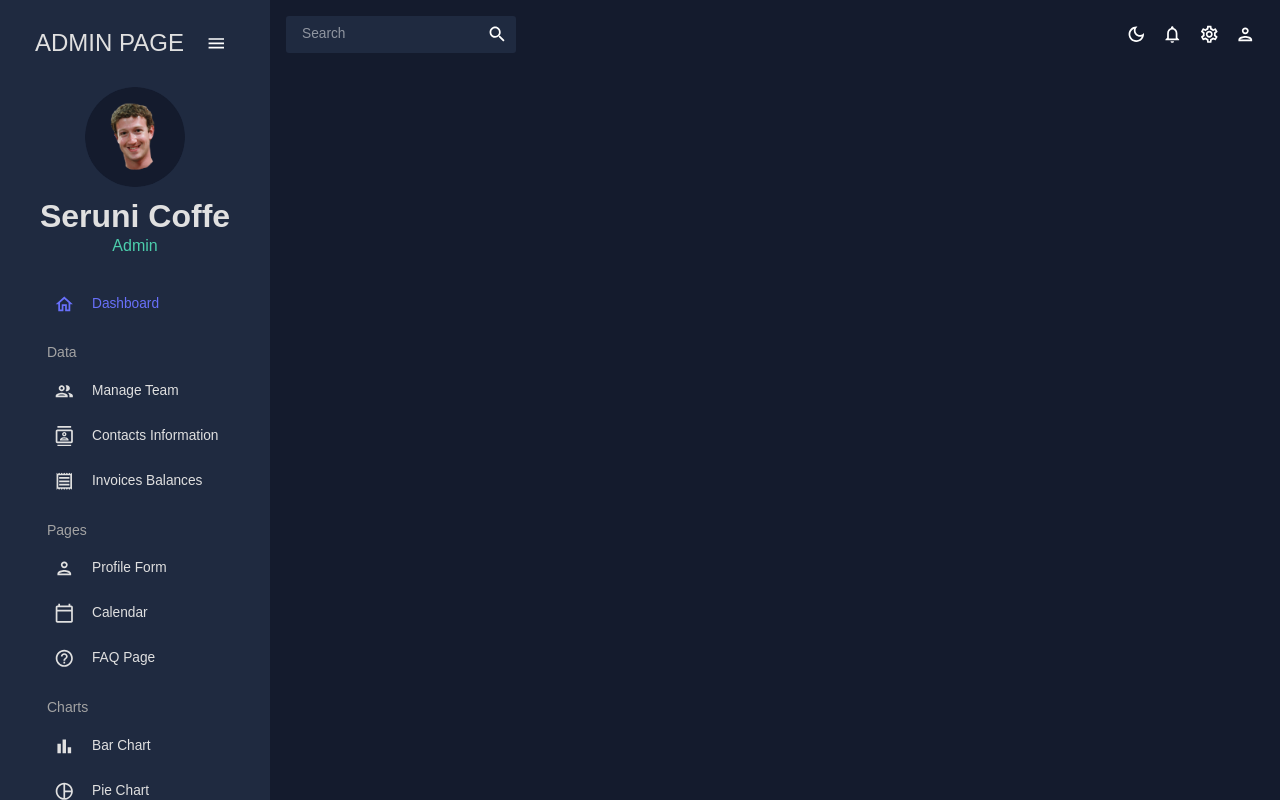
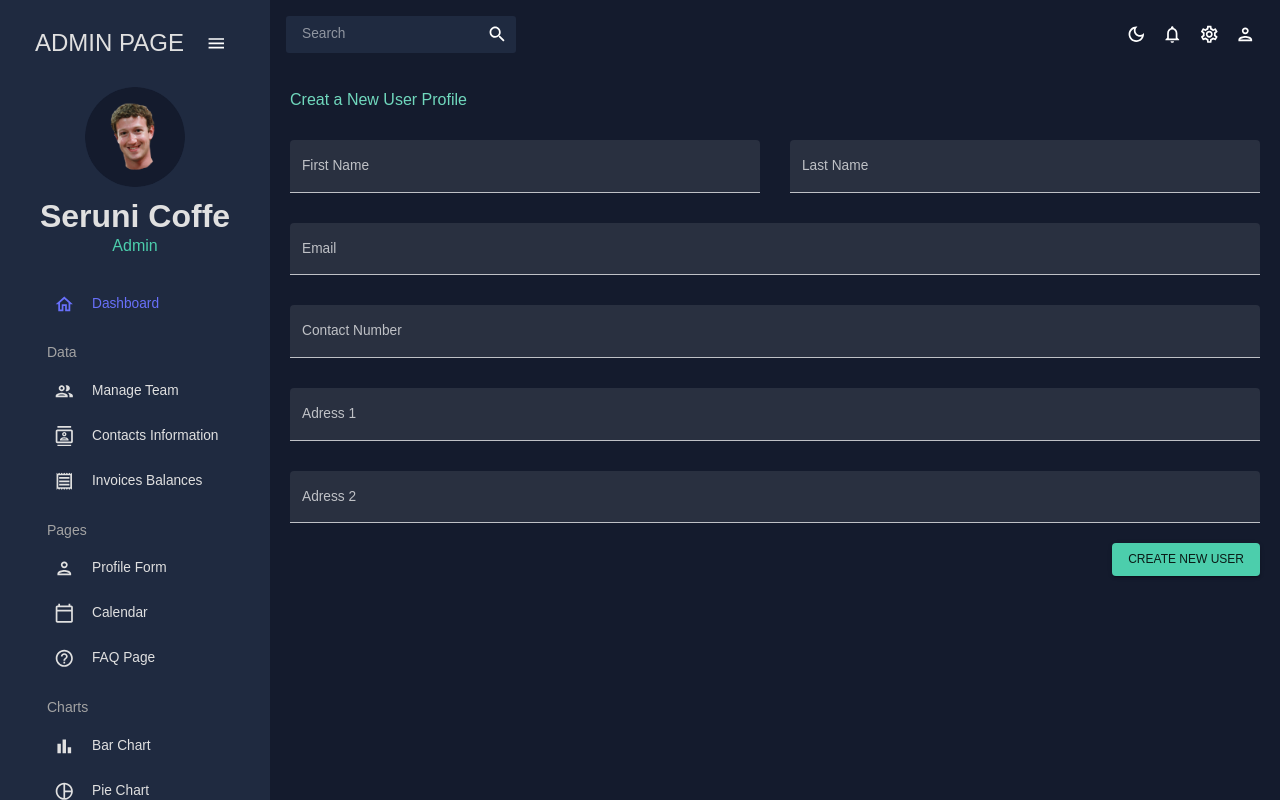
Before and after one commit to mdaffaaryandaru/cafe-payment-system, a React (Create React App) app: page /form in a window 1280 px wide. Built offline with nearby package versions, Linux system fonts and the light colour scheme.

Commit message:
Adding form

```diff
--- a/src/App.js
+++ b/src/App.js
@@ -7,7 +7,7 @@
 import Invoices from "./Pages/Invoice/Invoice";
 import Contact from "./Pages/Contact/Contact";
 // import Bar from "./scenes/bar";
-// import Form from "./scenes/form";
+import Form from "./Pages/Form/Form";
 // import Line from "./scenes/line";
 // import Pie from "./scenes/pie";
 // import FAQ from "./scenes/faq";
@@ -32,8 +32,8 @@
               <Route path="/team" element={<Team />} />
               <Route path="/contacts" element={<Contact />} />
               <Route path="/invoices" element={<Invoices />} />
-              {/* <Route path="/form" element={<Form />} />
-              <Route path="/bar" element={<Bar />} />
+              <Route path="/form" element={<Form />} />
+              {/* <Route path="/bar" element={<Bar />} />
               <Route path="/pie" element={<Pie />} />
               <Route path="/line" element={<Line />} />
               <Route path="/faq" element={<FAQ />} />
--- a/src/Pages/Contact/Contact.jsx
+++ b/src/Pages/Contact/Contact.jsx
@@ -1,7 +1,7 @@
 import { Box, useTheme } from "@mui/material";
 import { DataGrid, GridToolbar } from "@mui/x-data-grid";
 import { tokens } from "../../theme";
-import { mockDataContacts } from "../../data/MockData";
+import { mockDataContacts } from "../../Data/MockData";
 import Header from "../../Components/Header";
 
 const Contact = () => {
--- a/src/Pages/Form/Form.jsx
+++ b/src/Pages/Form/Form.jsx
@@ -0,0 +1,151 @@
+import { Box, Button, TextField } from "@mui/material";
+import { Formik } from "formik";
+import * as yup from "yup";
+import useMediaQuery from "@mui/material/useMediaQuery";
+import Header from "../../Components/Header";
+
+const phoneRegExp = /^[0-9]{10}$/;
+
+const initialValues = {
+  firstName: "",
+  lastName: "",
+  email: "",
+  contact: "",
+  address1: "",
+  address2: "",
+};
+
+const userSchema = yup.object().shape({
+  firstName: yup.string().required("First Name is required"),
+  lastName: yup.string().required("Last Name is required"),
+  email: yup.string().email().required("Email is required"),
+  contact: yup
+    .string()
+    .matches(phoneRegExp, "Phone number is not valid")
+    .required("Phone number is required"),
+  address1: yup.string().required("Address is required"),
+  address2: yup.string().required("Address is required"),
+});
+
+const Form = () => {
+  const isNonMobile = useMediaQuery("(min-width:600px)");
+  const handleFormSubmit = (values) => {
+    console.log(values);
+  };
+  return (
+    <Box m="20px">
+      <Header tittle="CREATE USER" subtitle="Creat a New User Profile"></Header>
+      <Formik
+        onSubmit={handleFormSubmit}
+        initialValues={initialValues}
+        validationSchema={userSchema}
+      >
+        {({
+          values,
+          errors,
+          touched,
+          handleBlur,
+          handleChange,
+          handleSubmit,
+        }) => (
+          <form onSubmit={handleSubmit}>
+            <Box
+              display="grid"
+              gap="30px"
+              gridTemplateColumns="repeat(4, minmax(0, 1fr))"
+              sx={{
+                "& > div": { gridColumn: isNonMobile ? undefined : "span 4" },
+              }}
+            >
+              <TextField
+                fullWidth
+                variant="filled"
+                type="text"
+                label="First Name"
+                onBlur={handleBlur}
+                onChange={handleChange}
+                value={values.firstName}
+                name="firstName"
+                error={!!touched.firstName && !!errors.firstName}
+                helperText={touched.firstName && errors.firstName}
+                sx={{ gridColumn: "span 2" }}
+              ></TextField>
+              <TextField
+                fullWidth
+                variant="filled"
+                type="text"
+                label="Last Name"
+                onBlur={handleBlur}
+                onChange={handleChange}
+                value={values.lastName}
+                name="lastName"
+                error={!!touched.lastName && !!errors.lastName}
+                helperText={touched.lastName && errors.lastName}
+                sx={{ gridColumn: "span 2" }}
+              ></TextField>
+              <TextField
+                fullWidth
+                variant="filled"
+                type="text"
+                label="Email"
+                onBlur={handleBlur}
+                onChange={handleChange}
+                value={values.email}
+                name="email"
+                error={!!touched.email && !!errors.email}
+                helperText={touched.email && errors.email}
+                sx={{ gridColumn: "span 4" }}
+              ></TextField>
+              <TextField
+                fullWidth
+                variant="filled"
+                type="text"
+                label="Contact Number"
+                onBlur={handleBlur}
+                onChange={handleChange}
+                value={values.contact}
+                name="contact"
+                error={!!touched.contact && !!errors.contact}
+                helperText={touched.contact && errors.contact}
+                sx={{ gridColumn: "span 4" }}
+              ></TextField>
+              <TextField
+                fullWidth
+                variant="filled"
+                type="text"
+                label="Adress 1"
+                onBlur={handleBlur}
+                onChange={handleChange}
+                value={values.address1}
+                name="address1"
+                error={!!touched.address1 && !!errors.address1}
+                helperText={touched.address1 && errors.address1}
+                sx={{ gridColumn: "span 4" }}
+              ></TextField>
+              <TextField
+                fullWidth
+                variant="filled"
+                type="text"
+                label="Adress 2"
+                onBlur={handleBlur}
+                onChange={handleChange}
+                value={values.address2}
+                name="address2"
+                error={!!touched.address2 && !!errors.address2}
+                helperText={touched.address2 && errors.address2}
+                sx={{ gridColumn: "span 4" }}
+              ></TextField>
+            </Box>
+            <Box display="flex" justifyContent="end" mt="20px">
+              <Button type="submit" color="secondary" variant="contained">
+                Create New User
+              </Button>
+            </Box>
+          </form>
+        )}
+      </Formik>
+    </Box>
+  );
+};
+
+export default Form;
--- a/src/Pages/Invoice/Invoice.jsx
+++ b/src/Pages/Invoice/Invoice.jsx
@@ -1,7 +1,7 @@
 import { Box, Typography, useTheme } from "@mui/material";
 import { DataGrid, GridToolbar } from "@mui/x-data-grid";
 import { tokens } from "../../theme";
-import { mockDataInvoices } from "../../data/MockData";
+import { mockDataInvoices } from "../../Data/MockData";
 import Header from "../../Components/Header";
 const Invoice = () => {
   const theme = useTheme();
--- a/src/Pages/Team/Team.jsx
+++ b/src/Pages/Team/Team.jsx
@@ -1,7 +1,7 @@
 import { Typography, Box, useTheme } from "@mui/material";
 import { DataGrid } from "@mui/x-data-grid";
 import { tokens } from "../../theme";
-import { mockDataTeam } from "../../data/MockData";
+import { mockDataTeam } from "../../Data/MockData";
 import AdminPanelSettingsOutlinedIcon from "@mui/icons-material/AdminPanelSettingsOutlined";
 import LockOpenOutlinedIcon from "@mui/icons-material/LockOpenOutlined";
 import SecurityOutlinedIcon from "@mui/icons-material/SecurityOutlined";
```
